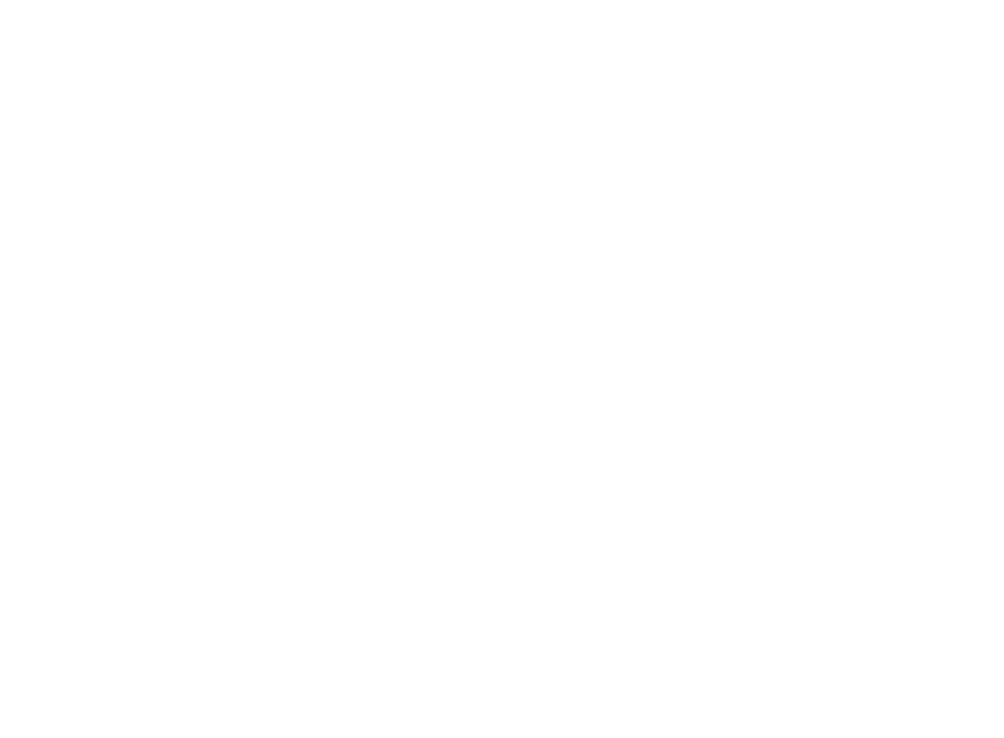
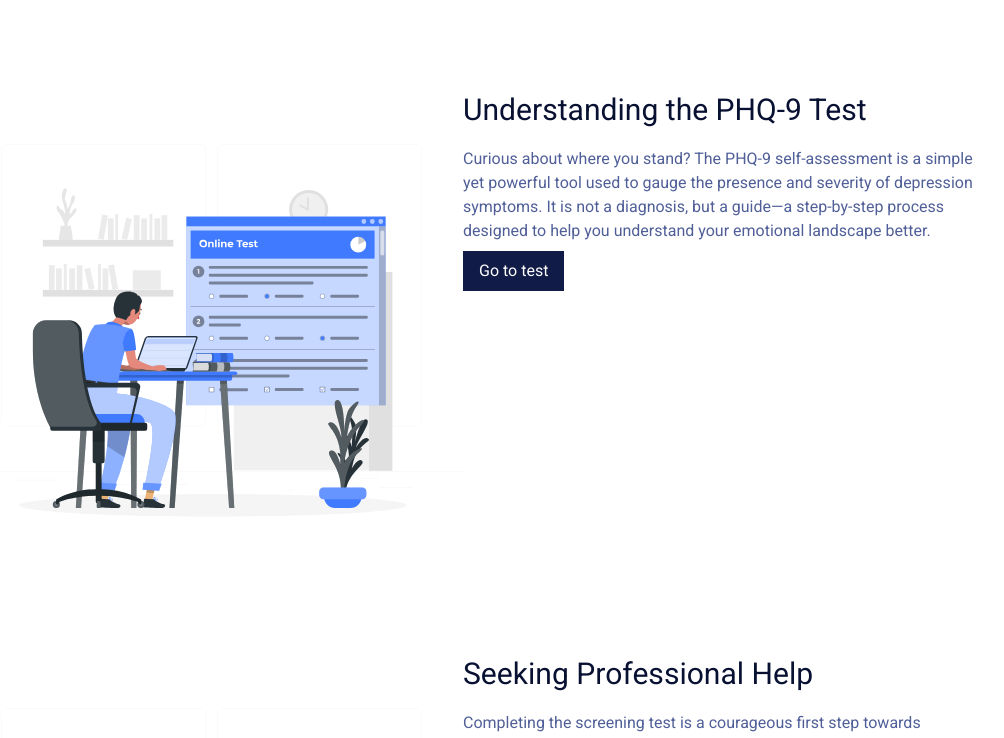
Before and after one commit to Rajae-Robinson/ZenScholar, a React (Vite) app: page / in a window 1280 px wide. Shown: the part 1911-2649 px from the top of the page, without its empty margins (165-1169 px from the left). Before the commit the page ends 1936 px from the top, so only its background shows below. Built offline with nearby package versions, Linux system fonts and the light colour scheme.

Commit message:
feat: finish adding home sections

```diff
--- a/src/App.tsx
+++ b/src/App.tsx
@@ -2,6 +2,7 @@
 import Home from "./pages/Home";
 import Navbar from "./components/Navbar";
 import NotFound from "./pages/NotFound";
+import Screening from "./pages/Screening";
 
 function App() {
   return (
@@ -9,6 +10,7 @@
       <Navbar />
       <Routes>
         <Route path="/" element={<Home />} />
+        <Route path="/screening" element={<Screening />} />
         <Route path="*" element={<NotFound />} />
       </Routes>
     </div>
--- /dev/null
+++ b/src/components/Home/HomeSection.tsx
@@ -0,0 +1,34 @@
+import { Link } from "react-router-dom";
+
+interface IHomeSection {
+  img: string;
+  heading: string;
+  body: string;
+  btnText?: string;
+  btnHref?: string;
+}
+
+export default function HomeSection({
+  img,
+  heading,
+  body,
+  btnText,
+  btnHref,
+}: IHomeSection) {
+  return (
+    <section className="flex">
+      <img src={img} className="w-[500px]" alt="" />
+      <div className="space-y-4">
+        <h2 className="text-heading text-lg">{heading}</h2>
+        <p>{body}</p>
+        {btnText && btnHref ? (
+          <Link to={btnHref}>
+            <button className="text-white bg-primary mt-2 py-2 px-4 hover:bg-accent whitespace-nowrap">
+              {btnText}
+            </button>
+          </Link>
+        ) : null}
+      </div>
+    </section>
+  );
+}
--- a/src/pages/Home.tsx
+++ b/src/pages/Home.tsx
@@ -5,8 +5,10 @@
 
 import stressGirl from "../assets/img/stress-girl.svg";
 import happyBoy from "../assets/img/happy-boy.svg";
+import onlineTest from "../assets/img/online-test.svg";
 import test from "../assets/icons/test.svg";
 import community from "../assets/icons/community.svg";
+import HomeSection from "../components/Home/HomeSection";
 
 export default function Home() {
   return (
@@ -25,12 +27,12 @@
             </h1>
             <p className="text-body mt-2">
               Ever felt the weight of university life impacting your mental
-              well-being? <b>You&apos;re not alone</b>. Our mission is to shed light on
-              the silent mental struggles of Jamaican university students. Join
-              us in breaking the stigma and discovering the support you deserve.
-              Take our depression test, explore mental health resources, and
-              take the first step towards a brighter and more balanced campus
-              life.
+              well-being? <b>You&apos;re not alone</b>. Our mission is to shed
+              light on the silent mental struggles of Jamaican university
+              students. Join us in breaking the stigma and discovering the
+              support you deserve. Take our depression test, explore mental
+              health resources, and take the first step towards a brighter and
+              more balanced campus life.
             </p>
             <div className="mt-12 flex space-x-4">
               <Link to="/screening">
@@ -88,21 +90,36 @@
           </div>
           <img src={stressGirl} className="w-[500px]" alt="stressed girl" />
         </section>
-        <section className="flex">
-          <img src={happyBoy} className="w-[500px]" alt="" />
-          <div className="space-y-4">
-            <h2 className="text-heading text-lg">
-              Embracing Emotional Well-being
-            </h2>
-            <p>
-              Recognizing the signs, acknowledging emotions, and seeking
-              support—it&apos;s all part of a journey toward emotional
-              well-being. We&apos;re here to share experiences, validate
+        <HomeSection
+          img={happyBoy}
+          heading={"Embracing Emotional Well-being"}
+          body={`Recognizing the signs, acknowledging emotions, and seeking
+              support—it's all part of a journey toward emotional
+              well-being. We're here to share experiences, validate
               feelings, and guide you toward the resources that can make a
-              meaningful difference.
-            </p>
-          </div>
-        </section>
+              meaningful difference.`}
+        />
+        <HomeSection
+          img={onlineTest}
+          heading={"Understanding the PHQ-9 Test"}
+          body={`Curious about where you stand? The PHQ-9 self-assessment is a simple yet powerful tool used to
+          gauge the presence and severity of depression symptoms. It is not a diagnosis,
+          but a guide—a step-by-step process designed to help you understand your emotional
+          landscape better.`}
+          btnText="Go to test"
+          btnHref="/screening"
+        />
+        <HomeSection
+          img={onlineTest}
+          heading={"Seeking Professional Help"}
+          body={`Completing the screening test is a courageous first step towards understanding your emotional well-being. It's a vital checkpoint
+          in recognizing your feelings. However, remember, it's just the beginning. If the results prompt concern or if
+          you feel overwhelmed, seeking professional help is highly recommended.
+          Explore our comprehensive mental health resources page—a directory of contacts and centers specialized in
+          aiding university students dealing with mental health challenges.`}
+          btnText="Mental Health Resources"
+          btnHref="/resources"
+        />
       </main>
     </>
   );
--- /dev/null
+++ b/src/pages/Screening.tsx
@@ -0,0 +1,3 @@
+export default function Screening() {
+  return <div>PHQ-9 Depression Screening Test</div>;
+}
```
